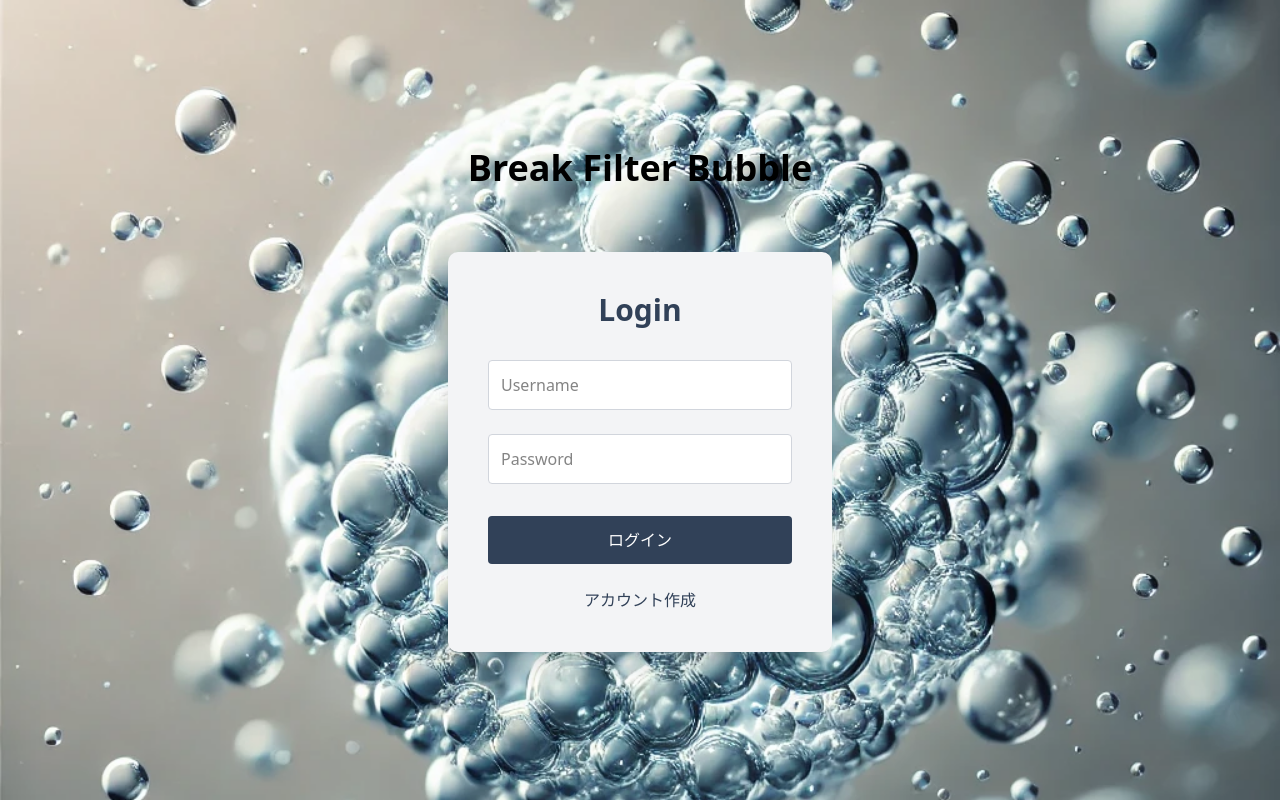
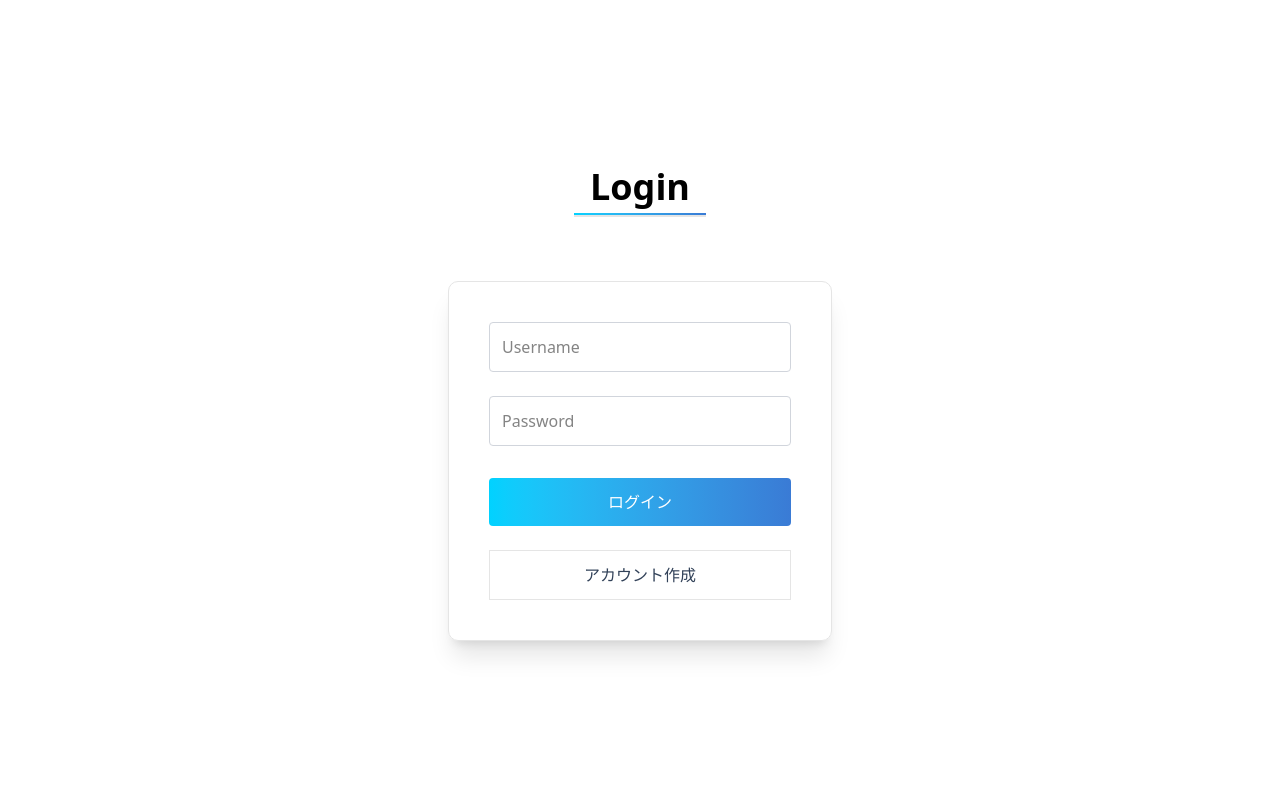
Before and after one commit to kimushun-65/filterBubble, a Next.js app in the folder frontend/: page / in a window 1280 px wide. Built offline with nearby package versions, Linux system fonts and the light colour scheme; no server answers; the database is empty.

Commit message:
Enhance login UI with gradient styling for border and button

```diff
--- a/frontend/components/display/login.tsx
+++ b/frontend/components/display/login.tsx
@@ -51,28 +51,14 @@ const LoginContainer: React.FC = () => {
   }
 
   return (
-    <div className='relative flex min-h-screen flex-col items-center justify-center'>
-      <div className='absolute inset-0 z-0'>
-        <Image
-          src='/bubble.jpeg'
-          alt='Bubble Background'
-          fill
-          style={{ objectFit: 'cover' }}
-          priority
-        />
-      </div>
-
+    <div className='relative flex min-h-screen flex-col items-center justify-center bg-white'>
       <Toaster position='top-right' />
 
-      <h1 className='z-10 mb-16 flex justify-center text-4xl font-bold text-black'>
-        Break Filter Bubble
+      <h1 className='border-b-gradient-to-r relative z-10 mb-16 flex justify-center border-b-2 from-[#00D2FF] to-[#3A7BD5] px-4 py-2 text-4xl font-bold text-black after:absolute after:bottom-0 after:left-0 after:h-0.5 after:w-full after:bg-gradient-to-r after:from-[#00D2FF] after:to-[#3A7BD5]'>
+        Login
       </h1>
 
-      <div className='bg-opacity-80 z-10 w-96 rounded-lg bg-gray-100 p-10 shadow-xl'>
-        <h2 className='mb-8 text-center text-3xl font-semibold text-slate-700'>
-          Login
-        </h2>
-
+      <div className='bg-opacity-80 z-10 w-96 rounded-lg border p-10 shadow-xl'>
         <div className='mb-6'>
           <input
             type='text'
@@ -97,12 +83,12 @@ const LoginContainer: React.FC = () => {
 
         <button
           onClick={handleLogin}
-          className='w-full rounded bg-slate-700 py-3 text-white transition-colors hover:bg-slate-800'
+          className='w-full rounded bg-gradient-to-r from-[#00D2FF] to-[#3A7BD5] py-3 text-white transition-colors hover:opacity-90'
         >
           ログイン
         </button>
         <div
-          className='mt-6 cursor-pointer text-center text-slate-700 hover:underline'
+          className='mt-6 cursor-pointer border py-3 text-center text-slate-700 hover:underline'
           onClick={handleSignUp}
         >
           アカウント作成
```
